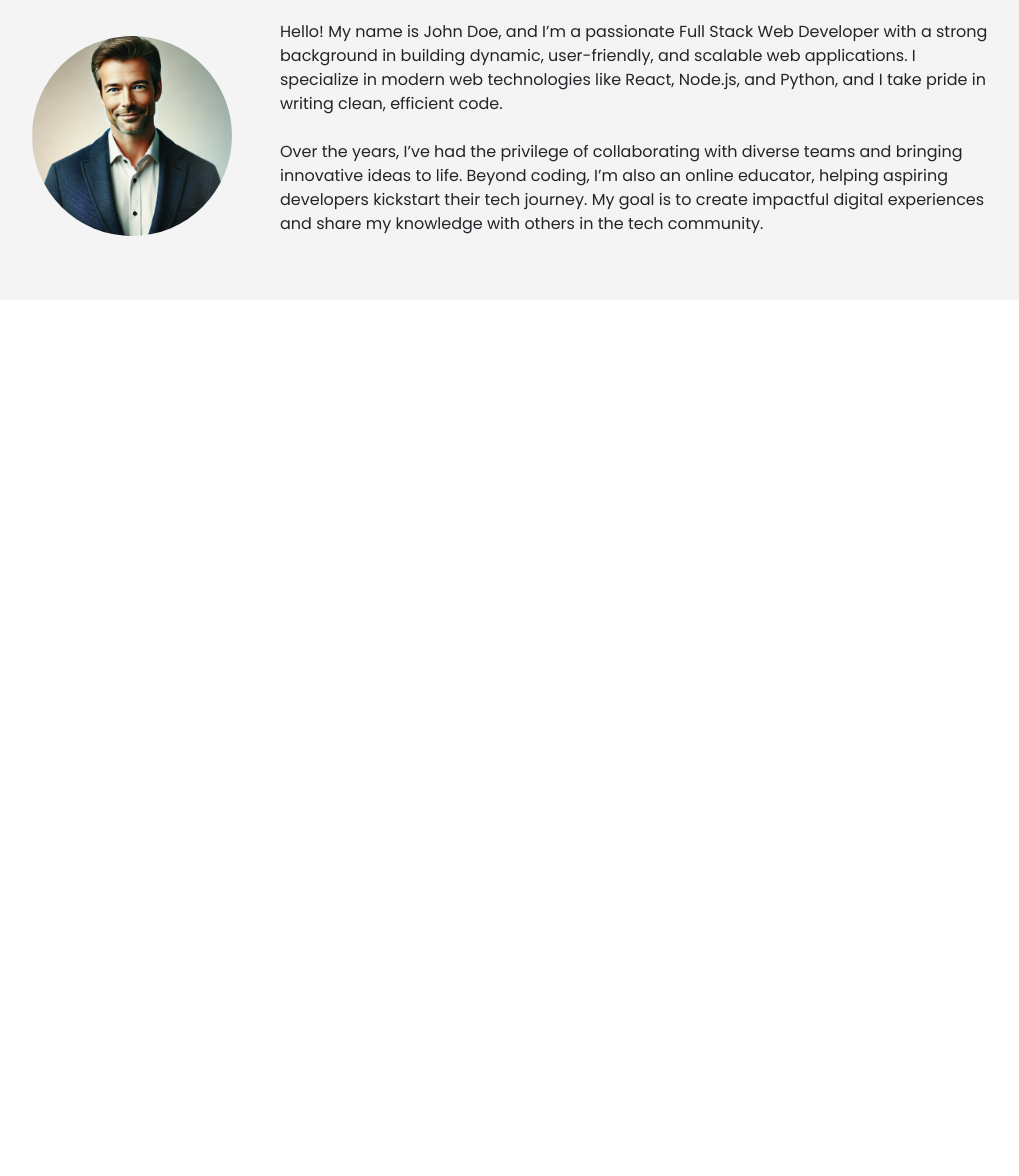
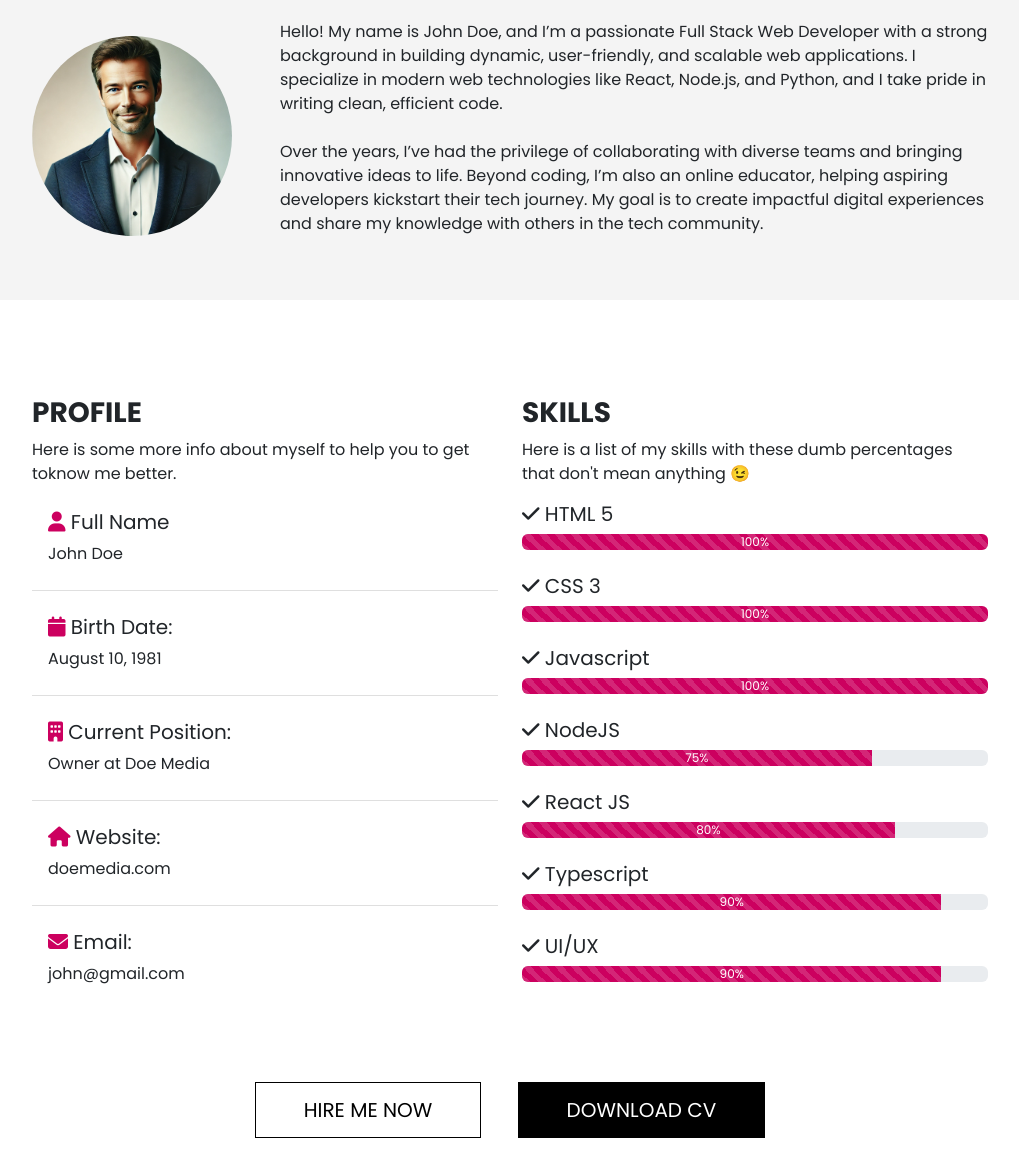
Before and after one commit to JunaidQureshi05/portfolio-website, a website: page index.html in a window 1280 px wide. Shown: the part 952-2128 px from the top of the page, without its empty margins (130-1149 px from the left). Before the commit the page ends 1252 px from the top, so only its background shows below. Drawn offline with nearby package versions, Linux system fonts and the light colour scheme; files that its build step writes are made by us from their sources.

Commit message:
add about & skills section

```diff
--- a/index.html
+++ b/index.html
@@ -93,6 +93,182 @@
       </div>
     </section>
 
+    <!-- Profile and Skills -->
+    <section class="profile my-6">
+      <div class="container">
+        <div class="row">
+          <div class="col-md-6">
+            <h3 class="fw-bold text-uppercase">Profile</h3>
+            <p>
+              Here is some more info about myself to help you to get toknow me
+              better.
+            </p>
+            <ul class="list-group list-group-flush">
+              <li class="list-group-item mb-3">
+                <h5 class="text-transform">
+                  <i class="fas fa-user text-primary"> </i>
+                  Full Name
+                </h5>
+                <p>John Doe</p>
+              </li>
+              <li class="list-group-item mb-3">
+                <h5 class="text-transform">
+                  <i class="fas fa-calendar text-primary"> </i>
+                  Birth Date:
+                </h5>
+                <p>August 10, 1981</p>
+              </li>
+              <li class="list-group-item mb-3">
+                <h5 class="text-transform">
+                  <i class="fas fa-building text-primary"> </i>
+                  Current Position:
+                </h5>
+                <p>Owner at Doe Media</p>
+              </li>
+              <li class="list-group-item mb-3">
+                <h5 class="text-transform">
+                  <i class="fas fa-home text-primary"> </i>
+                  Website:
+                </h5>
+                <p>doemedia.com</p>
+              </li>
+              <li class="list-group-item mb-3">
+                <h5 class="text-transform">
+                  <i class="fas fa-envelope text-primary"> </i>
+                  Email:
+                </h5>
+                <p>john@gmail.com</p>
+              </li>
+            </ul>
+          </div>
+          <div class="col-md-6">
+            <h3 class="text-uppercase fw-bold">Skills</h3>
+            <p>
+              Here is a list of my skills with these dumb percentages that don't
+              mean anything 😉
+            </p>
+            <h5><i class="fas fa-check"></i> HTML 5</h5>
+            <div
+              class="progress mb-4"
+              role="progressbar"
+              aria-valuenow="100"
+              aria-valuemin="0"
+              aria-valuemax="100"
+            >
+              <div
+                class="progress-bar progress-bar-striped progress-bar-animated"
+                style="width: 100%"
+              >
+                100%
+              </div>
+            </div>
+            <h5><i class="fas fa-check"></i> CSS 3</h5>
+            <div
+              class="progress mb-4"
+              role="progressbar"
+              aria-valuenow="100"
+              aria-valuemin="0"
+              aria-valuemax="100"
+            >
+              <div
+                class="progress-bar progress-bar-striped progress-bar-animated"
+                style="width: 100%"
+              >
+                100%
+              </div>
+            </div>
+            <h5><i class="fas fa-check"></i> Javascript</h5>
+            <div
+              class="progress mb-4"
+              role="progressbar"
+              aria-valuenow="100"
+              aria-valuemin="0"
+              aria-valuemax="100"
+            >
+              <div
+                class="progress-bar progress-bar-striped progress-bar-animated"
+                style="width: 100%"
+              >
+                100%
+              </div>
+            </div>
+            <h5><i class="fas fa-check"></i> NodeJS</h5>
+            <div
+              class="progress mb-4"
+              role="progressbar"
+              aria-valuenow="100"
+              aria-valuemin="0"
+              aria-valuemax="100"
+            >
+              <div
+                class="progress-bar progress-bar-striped progress-bar-animated"
+                style="width: 75%"
+              >
+                75%
+              </div>
+            </div>
+            <h5><i class="fas fa-check"></i> React JS</h5>
+            <div
+              class="progress mb-4"
+              role="progressbar"
+              aria-valuenow="100"
+              aria-valuemin="0"
+              aria-valuemax="100"
+            >
+              <div
+                class="progress-bar progress-bar-striped progress-bar-animated"
+                style="width: 80%"
+              >
+                80%
+              </div>
+            </div>
+            <h5><i class="fas fa-check"></i> Typescript</h5>
+            <div
+              class="progress mb-4"
+              role="progressbar"
+              aria-valuenow="100"
+              aria-valuemin="0"
+              aria-valuemax="100"
+            >
+              <div
+                class="progress-bar progress-bar-striped progress-bar-animated"
+                style="width: 90%"
+              >
+                90%
+              </div>
+            </div>
+            <h5><i class="fas fa-check"></i> UI/UX</h5>
+            <div
+              class="progress mb-4"
+              role="progressbar"
+              aria-valuenow="100"
+              aria-valuemin="0"
+              aria-valuemax="100"
+            >
+              <div
+                class="progress-bar progress-bar-striped progress-bar-animated"
+                style="width: 90%"
+              >
+                90%
+              </div>
+            </div>
+          </div>
+        </div>
+        <div class="row mt-5 text-center">
+          <div class="col-md-12">
+            <a
+              href=""
+              class="btn btn-outline-dark btn-lg text-uppercase px-5 mx-3 my-2"
+              >Hire Me Now</a
+            >
+            <a href="" class="btn btn-dark btn-lg text-uppercase px-5 mx-3 my-2"
+              >Download CV</a
+            >
+          </div>
+        </div>
+      </div>
+    </section>
+
     <script src="js/bootstrap.bundle.min.js"></script>
     <script src="js/lightbox-plus-jquery.min.js"></script>
     <script src="js/script.js"></script>
```
